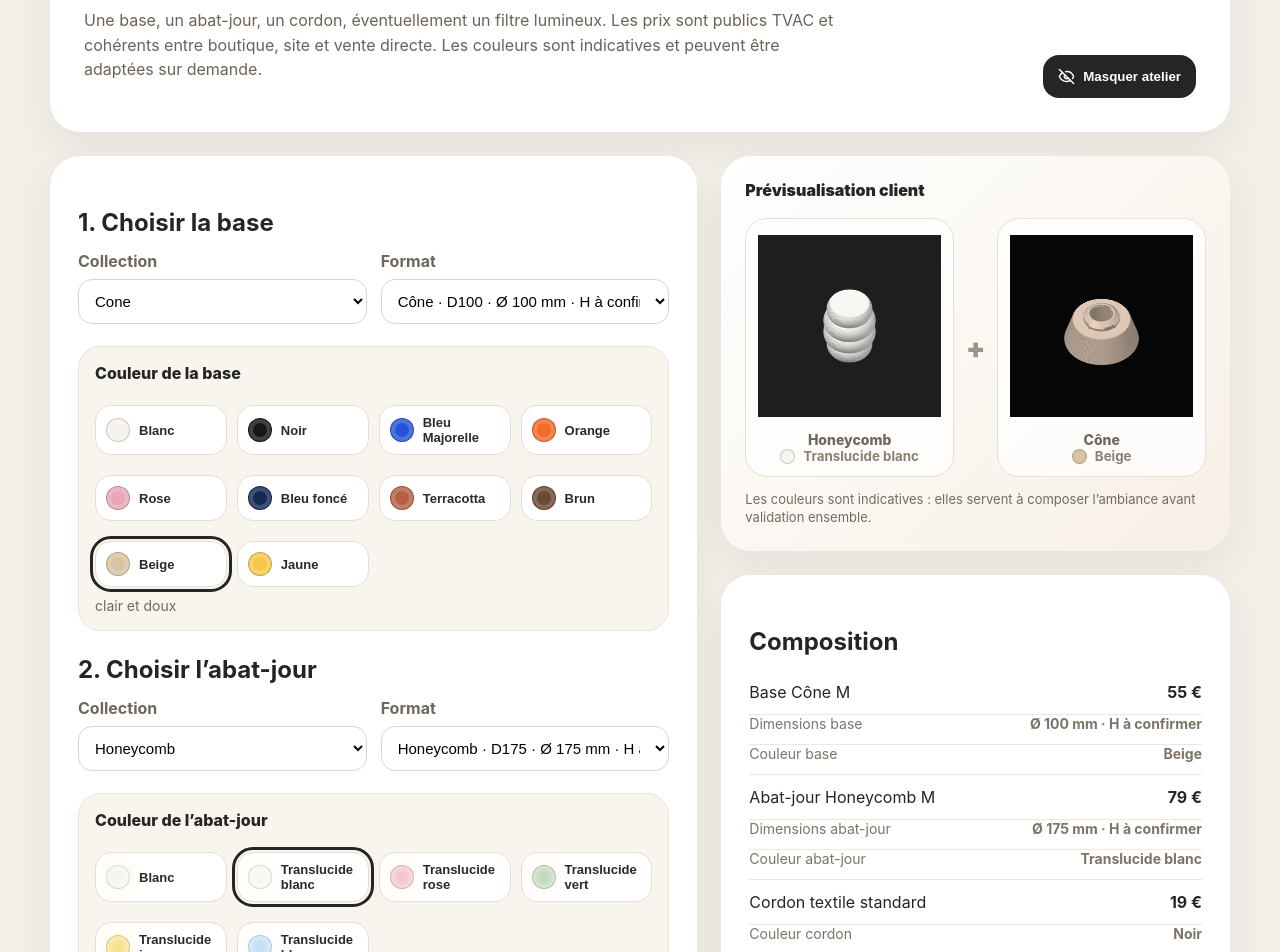
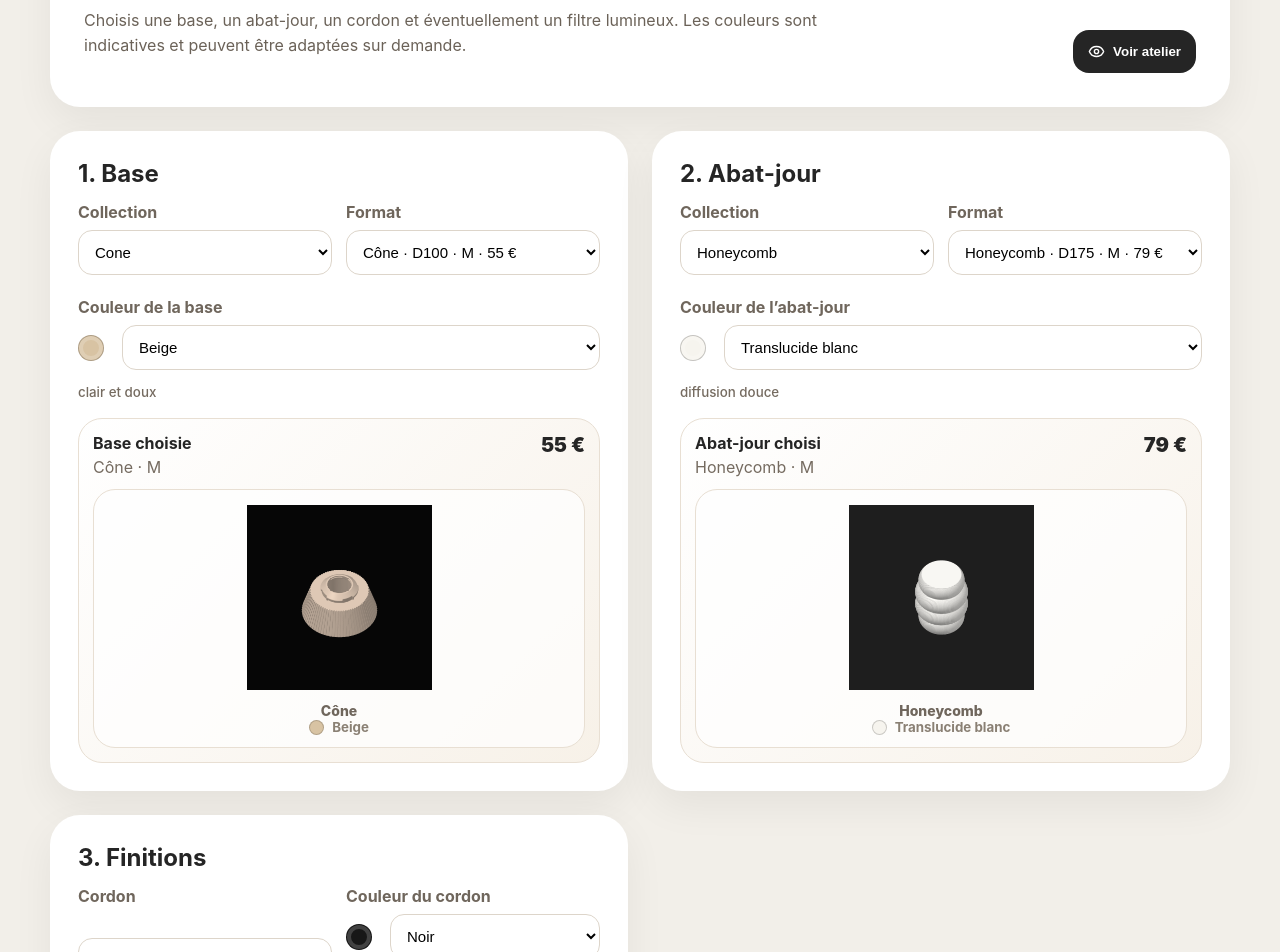
Before and after one commit to L0dri/lodri-configurator, a React (Vite) app: page / in a window 1280 px wide. Shown: the part 200-1152 px from the top of the page. Built offline with nearby package versions, Linux system fonts and the light colour scheme.

Commit message:
Add files via upload

```diff
--- a/src/main.jsx
+++ b/src/main.jsx
@@ -569,6 +569,37 @@ function PreviewImage({ item, folder, color, stacked = 1, label }) {
   );
 }
 
+
+function ColorSelect({ title, items, selected, onSelect }) {
+  return (
+    <label className="colorSelect">
+      {title}
+      <div className="selectWithDot">
+        <span className="selectedDot" style={{ backgroundColor: selected.hex }} />
+        <select value={selected.id} onChange={e => onSelect(items.find(item => item.id === e.target.value))}>
+          {items.map(item => <option key={item.id} value={item.id}>{item.name}</option>)}
+        </select>
+      </div>
+      <small>{selected.note || selected.name}</small>
+    </label>
+  );
+}
+
+function MiniPreview({ title, item, folder, color, stacked = 1 }) {
+  return (
+    <div className="miniPreview">
+      <div className="miniPreviewHeader">
+        <div>
+          <strong>{title}</strong>
+          <span>{item.clientName} · {item.size}</span>
+        </div>
+        <em>{euro(item.price)}</em>
+      </div>
+      <PreviewImage item={item} folder={folder} color={color} label={item.clientName} stacked={stacked} />
+    </div>
+  );
+}
+
 function App() {
   const [baseFamily, setBaseFamily] = useState('Cone');
   const [shadeFamily, setShadeFamily] = useState('Honeycomb');
@@ -580,7 +611,7 @@ function App() {
   const [shadeColor, setShadeColor] = useState(shadeColors[1]);
   const [filterColor, setFilterColor] = useState(filterColors[2]);
   const [cordColor, setCordColor] = useState(cordColors[0]);
-  const [showWorkshop, setShowWorkshop] = useState(true);
+  const [showWorkshop, setShowWorkshop] = useState(false);
   const [copied, setCopied] = useState(false);
 
   const baseOptions = bases.filter(x => x.family === baseFamily);
@@ -621,16 +652,18 @@ Contact : lodri@lodri.be`, [base, shade, cordon, filter, baseColor, shadeColor,
     <main>
       <section className="hero">
         <div>
-          <p className="pill">Configurateur maison · V6</p>
+          <p className="pill">Configurateur maison · V7</p>
           <h1>Composer une lampe Lodri / Kumo</h1>
-          <p>Une base, un abat-jour, un cordon, éventuellement un filtre lumineux. Les prix sont publics TVAC et cohérents entre boutique, site et vente directe. Les couleurs sont indicatives et peuvent être adaptées sur demande.</p>
+          <p>Choisis une base, un abat-jour, un cordon et éventuellement un filtre lumineux. Les couleurs sont indicatives et peuvent être adaptées sur demande.</p>
         </div>
-        <button className="smallButton" onClick={() => setShowWorkshop(!showWorkshop)}>{showWorkshop ? <EyeOff size={17} /> : <Eye size={17} />} {showWorkshop ? 'Masquer atelier' : 'Voir atelier'}</button>
+        <button className="smallButton" onClick={() => setShowWorkshop(!showWorkshop)}>
+          {showWorkshop ? <EyeOff size={17} /> : <Eye size={17} />} {showWorkshop ? 'Masquer atelier' : 'Voir atelier'}
+        </button>
       </section>
 
-      <section className="layout">
-        <div className="card">
-          <h2>1. Choisir la base</h2>
+      <section className="mobileFlow">
+        <div className="stepCard">
+          <h2>1. Base</h2>
           <div className="fields">
             <label>Collection
               <select value={baseFamily} onChange={e => changeBaseFamily(e.target.value)}>
@@ -639,13 +672,16 @@ Contact : lodri@lodri.be`, [base, shade, cordon, filter, baseColor, shadeColor,
             </label>
             <label>Format
               <select value={base.ref} onChange={e => setBaseRef(e.target.value)}>
-                {baseOptions.map(x => <option key={x.ref} value={x.ref}>{x.clientName} · {x.ref} · Ø {x.diameter} · H {x.height} · {x.size} · {euro(x.price)}</option>)}
+                {baseOptions.map(x => <option key={x.ref} value={x.ref}>{x.clientName} · {x.ref} · {x.size} · {euro(x.price)}</option>)}
               </select>
             </label>
           </div>
-          <SwatchPicker title="Couleur de la base" items={baseColors} selected={baseColor} onSelect={setBaseColor} />
+          <ColorSelect title="Couleur de la base" items={baseColors} selected={baseColor} onSelect={setBaseColor} />
+          <MiniPreview title="Base choisie" item={base} folder="bases" color={baseColor} stacked={base.modules || 1} />
+        </div>
 
-          <h2>2. Choisir l’abat-jour</h2>
+        <div className="stepCard">
+          <h2>2. Abat-jour</h2>
           <div className="fields">
             <label>Collection
               <select value={shadeFamily} onChange={e => changeShadeFamily(e.target.value)}>
@@ -654,12 +690,15 @@ Contact : lodri@lodri.be`, [base, shade, cordon, filter, baseColor, shadeColor,
             </label>
             <label>Format
               <select value={shade.ref} onChange={e => setShadeRef(e.target.value)}>
-                {shadeOptions.map(x => <option key={x.ref} value={x.ref}>{x.clientName} · {x.ref} · Ø {x.diameter} · H {x.height} · {x.size} · {euro(x.price)}</option>)}
+                {shadeOptions.map(x => <option key={x.ref} value={x.ref}>{x.clientName} · {x.ref} · {x.size} · {euro(x.price)}</option>)}
               </select>
             </label>
           </div>
-          <SwatchPicker title="Couleur de l’abat-jour" items={shadeColors} selected={shadeColor} onSelect={setShadeColor} type="translucent" />
+          <ColorSelect title="Couleur de l’abat-jour" items={shadeColors} selected={shadeColor} onSelect={setShadeColor} />
+          <MiniPreview title="Abat-jour choisi" item={shade} folder="shades" color={shadeColor} />
+        </div>
 
+        <div className="stepCard">
           <h2>3. Finitions</h2>
           <div className="fields">
             <label>Cordon
@@ -667,55 +706,37 @@ Contact : lodri@lodri.be`, [base, shade, cordon, filter, baseColor, shadeColor,
                 {cordons.map(x => <option key={x.id} value={x.id}>{x.name} · {euro(x.price)}</option>)}
               </select>
             </label>
+            <ColorSelect title="Couleur du cordon" items={cordColors} selected={cordColor} onSelect={setCordColor} />
+          </div>
+          <div className="fields">
             <label>Filtre lumineux
               <select value={filterId} onChange={e => setFilterId(e.target.value)}>
                 {filters.map(x => <option key={x.id} value={x.id}>{x.name} · {euro(x.price)}</option>)}
               </select>
             </label>
+            {filter.id !== 'none' && <ColorSelect title="Couleur du filtre" items={filterColors} selected={filterColor} onSelect={setFilterColor} />}
+          </div>
         </div>
 
-          <SwatchPicker title="Couleur du cordon" items={cordColors} selected={cordColor} onSelect={setCordColor} />
-          {filter.id !== 'none' && (
-            <SwatchPicker title="Couleur du filtre translucide" items={filterColors} selected={filterColor} onSelect={setFilterColor} type="translucent" />
-          )}
-
         {showWorkshop && (
-            <div className="atelier">
+          <div className="stepCard atelier">
             <h2>Repères atelier</h2>
             <p><strong>Base :</strong> {base.family} · {base.ref} · Ø {base.diameter} · H {base.height} · taille {base.size} · {base.tier}</p>
             <p><strong>Abat-jour :</strong> {shade.family} · {shade.ref} · Ø {shade.diameter} · H {shade.height} · taille {shade.size} · {shade.tier}</p>
             <p><strong>Note :</strong> Les dimensions affichées servent de repères atelier. Les proportions et couleurs restent indicatives et peuvent légèrement varier selon l’impression et le filament utilisé.</p>
           </div>
         )}
+
+        <div className="summaryCard">
+          <h2>Récapitulatif</h2>
+          <div className="finalImages">
+            <PreviewImage item={shade} folder="shades" color={shadeColor} label={shade.clientName} />
+            <PreviewImage item={base} folder="bases" color={baseColor} label={base.clientName} stacked={base.modules || 1} />
           </div>
 
-        <aside>
-          <div className="previewCard">
-            <div className="previewTitle">Prévisualisation client</div>
-            <div className="previewImages">
-              <PreviewImage item={shade} folder="shades" color={shadeColor} label={shade.clientName} />
-              <div className="plus">+</div>
-              <PreviewImage item={base} folder="bases" color={baseColor} label={base.clientName} stacked={base.modules || 1} />
-            </div>
-            {filter.image && (
-              <div className="filterPreview">
-                <img src={filter.image} alt={filter.name} style={{ filter: filterColor.filter }} />
-                <div>
-                  <strong>{filter.name}</strong>
-                  <span>{filterColor.name}</span>
-                </div>
-              </div>
-            )}
-            <p className="previewDisclaimer">Les couleurs sont indicatives : elles servent à composer l’ambiance avant validation ensemble.</p>
-          </div>
-
-          <div className="card">
-            <h2>Composition</h2>
           <div className="line"><span>Base {base.clientName} {base.size}</span><strong>{euro(base.price)}</strong></div>
-            <div className="line subtle"><span>Dimensions base</span><strong>Ø {base.diameter} · H {base.height}</strong></div>
           <div className="line subtle"><span>Couleur base</span><strong>{baseColor.name}</strong></div>
           <div className="line"><span>Abat-jour {shade.clientName} {shade.size}</span><strong>{euro(shade.price)}</strong></div>
-            <div className="line subtle"><span>Dimensions abat-jour</span><strong>Ø {shade.diameter} · H {shade.height}</strong></div>
           <div className="line subtle"><span>Couleur abat-jour</span><strong>{shadeColor.name}</strong></div>
           <div className="line"><span>{cordon.name}</span><strong>{euro(cordon.price)}</strong></div>
           <div className="line subtle"><span>Couleur cordon</span><strong>{cordColor.name}</strong></div>
@@ -726,7 +747,6 @@ Contact : lodri@lodri.be`, [base, shade, cordon, filter, baseColor, shadeColor,
           <button onClick={copy}>{copied ? <Check size={18}/> : <Copy size={18}/>} {copied ? 'Copié' : 'Copier le récap'}</button>
           <a className="mailButton" href={mailHref}><Mail size={18} /> Me contacter pour finaliser</a>
         </div>
-        </aside>
       </section>
     </main>
   );
--- a/src/style.css
+++ b/src/style.css
@@ -84,3 +84,127 @@ aside { display: grid; gap: 24px; align-content: start; }
   color: #6b6258;
   line-height: 1.35;
 }
+
+/* V7 — parcours mobile : aperçu sous chaque section + couleurs en sélecteur. */
+.layout { display: none !important; }
+
+.mobileFlow {
+  display: grid;
+  gap: 24px;
+}
+
+.stepCard,
+.summaryCard {
+  background: white;
+  border-radius: 30px;
+  box-shadow: 0 15px 40px rgba(0,0,0,.06);
+  padding: 28px;
+}
+
+.stepCard h2,
+.summaryCard h2 {
+  margin-top: 0;
+}
+
+.colorSelect {
+  margin-bottom: 18px;
+}
+
+.selectWithDot {
+  display: grid;
+  grid-template-columns: 34px 1fr;
+  align-items: center;
+  gap: 10px;
+}
+
+.selectedDot {
+  width: 26px;
+  height: 26px;
+  border-radius: 999px;
+  border: 1px solid rgba(0,0,0,.2);
+  box-shadow: inset 0 0 0 4px rgba(255,255,255,.18);
+}
+
+.colorSelect small {
+  display: block;
+  color: #756b60;
+  margin-top: 6px;
+  font-weight: 500;
+}
+
+.miniPreview {
+  margin-top: 18px;
+  border: 1px solid #e8dfd3;
+  border-radius: 24px;
+  padding: 14px;
+  background: linear-gradient(135deg, #fff, #f7f1e8);
+}
+
+.miniPreviewHeader {
+  display: flex;
+  justify-content: space-between;
+  gap: 14px;
+  align-items: flex-start;
+  margin-bottom: 12px;
+}
+
+.miniPreviewHeader strong,
+.miniPreviewHeader span {
+  display: block;
+}
+
+.miniPreviewHeader span {
+  color: #756b60;
+  margin-top: 4px;
+}
+
+.miniPreviewHeader em {
+  font-style: normal;
+  font-weight: 900;
+  font-size: 20px;
+}
+
+.miniPreview .previewItem {
+  min-height: 230px;
+  box-shadow: none;
+  background: rgba(255,255,255,.72);
+}
+
+.finalImages {
+  display: grid;
+  grid-template-columns: 1fr 1fr;
+  gap: 14px;
+  margin-bottom: 18px;
+}
+
+.finalImages .previewItem {
+  min-height: 220px;
+  box-shadow: none;
+}
+
+@media (min-width: 950px) {
+  .mobileFlow {
+    grid-template-columns: 1fr 1fr;
+    align-items: start;
+  }
+
+  .summaryCard {
+    grid-column: 1 / -1;
+  }
+}
+
+@media (max-width: 700px) {
+  .stepCard,
+  .summaryCard {
+    padding: 20px;
+    border-radius: 26px;
+  }
+
+  .fields {
+    grid-template-columns: 1fr !important;
+  }
+
+  .finalImages {
+    grid-template-columns: 1fr;
+  }
+}
```
Lines whose indentation alone changed are shown as unchanged.
